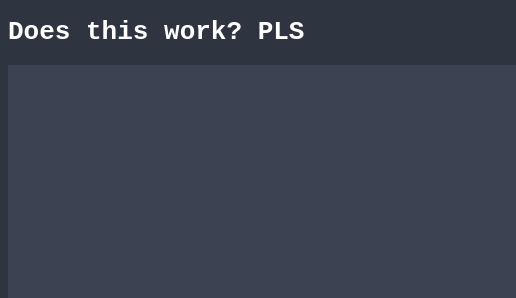
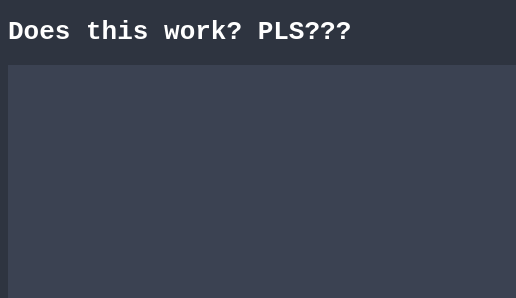
Before and after one commit to IamSmeagol/IamSmeagol.github.io, a plain HTML site: page src/index.html in a window 1280 px wide. Shown: the top 298 px of the page, 0-516 px from the left. Drawn offline with Linux system fonts and the light colour scheme.

Commit message:
Update index.html

```diff
--- a/src/index.html
+++ b/src/index.html
@@ -4,7 +4,7 @@
 				<link rel="stylesheet" href="styles.css">
 		</head>
 <body>
-<h1>Does this work? PLS</h1>
+<h1>Does this work? PLS???</h1>
 </body>
 <footer>
 		<a href="https://github.com/Smeagol2069/Smeagol2069.github.io"><img src="./media/github-mark.png" alt="Github repository"></a>
```
